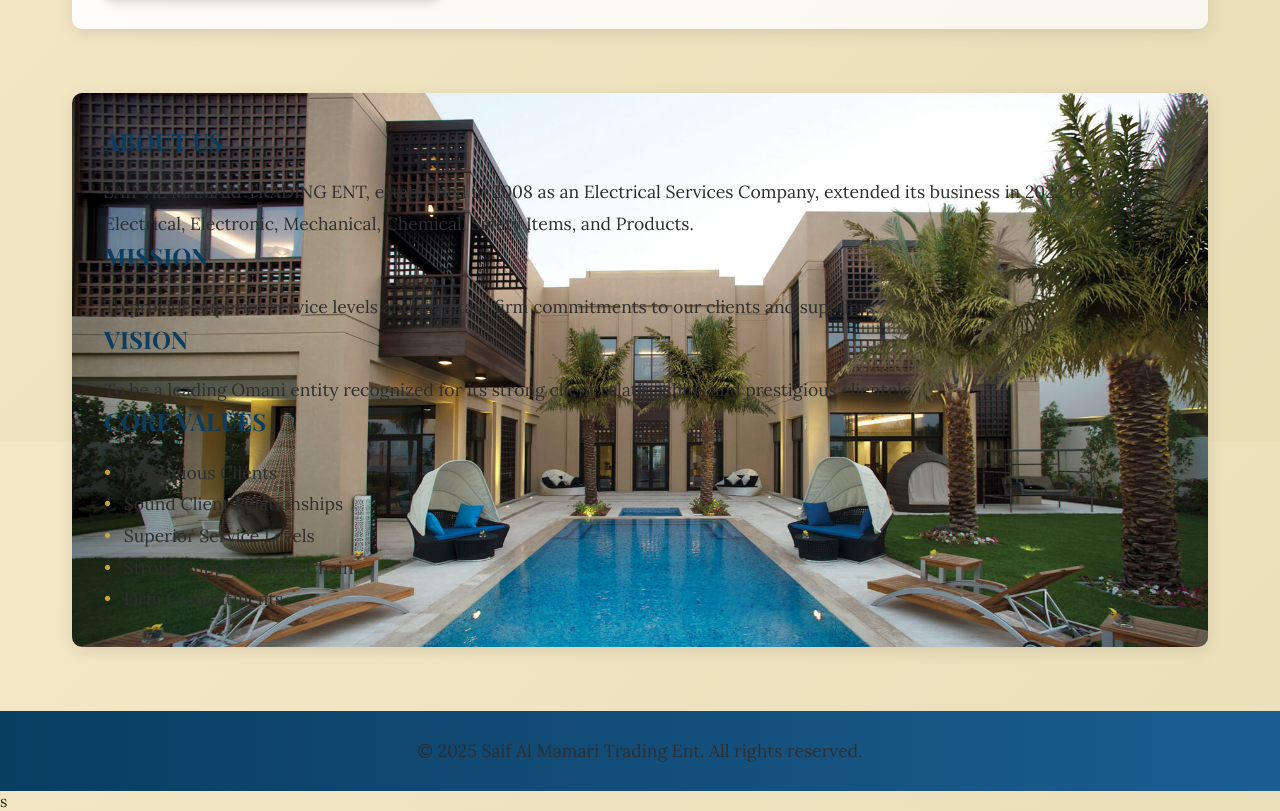
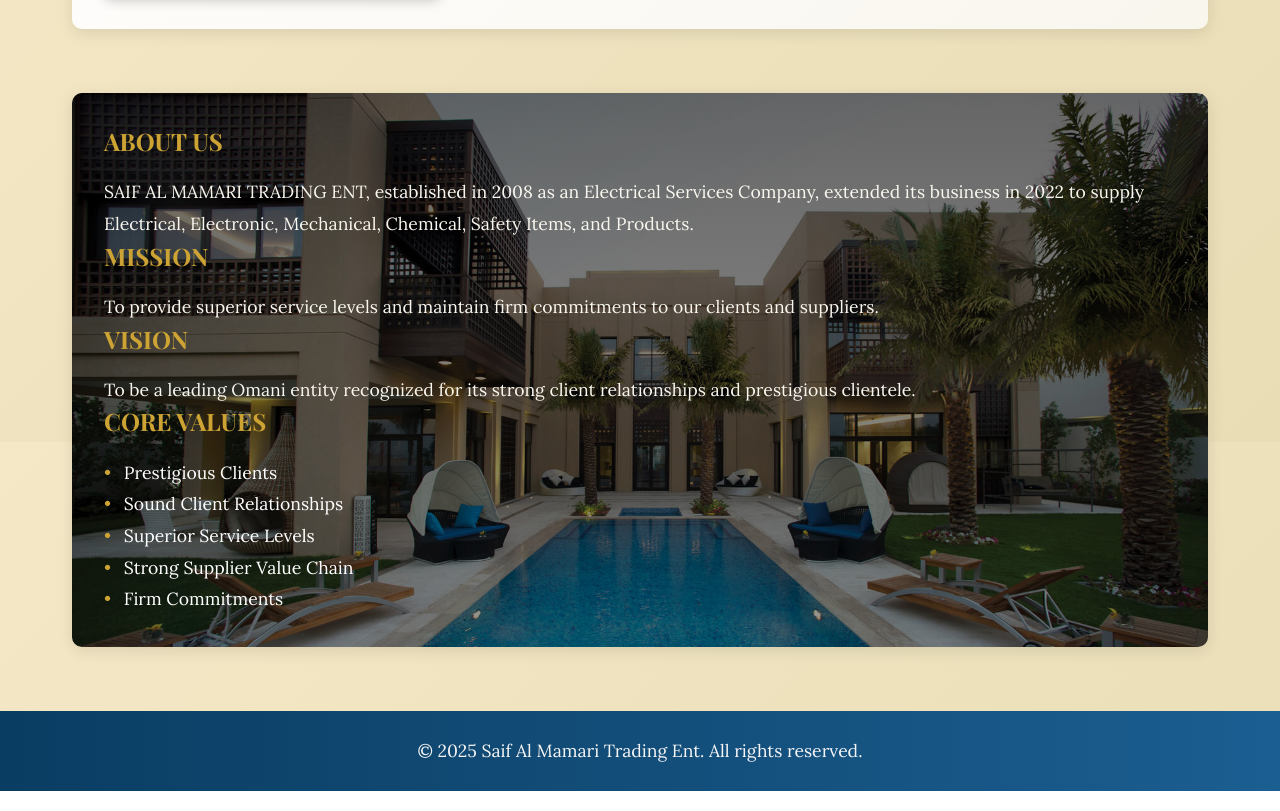
Before and after one commit to owaies/Samtoman_website, a website: page views/index.html in a window 1280 px wide. Shown: the part 1158-1969 px from the top of the page. Drawn offline with nearby package versions, Linux system fonts and the light colour scheme; no server answers.

Commit message:
Initial commit

```diff
--- a/public/css/main.css
+++ b/public/css/main.css
@@ -212,7 +212,7 @@ main {
   margin-bottom: 1rem;
   animation: fadeIn 1.2s ease-out 0.4s;
   animation-fill-mode: both;
-  color : #CDA434;
+   color: #CDA434;
 }
 
 .hero-content p {
@@ -220,15 +220,14 @@ main {
   margin-bottom: 2rem;
   animation: fadeIn 1.2s ease-out 0.6s;
   animation-fill-mode: both;
-  color:#F5E8C7
-
+  color: #F9F6EE;
 }
 
 .hero-content .cta-button {
   display: inline-block;
   padding: 1rem 2rem;
   background: linear-gradient(45deg, #CDA434, #E8B923); /* Rich Gold gradient */
-  color: #000000; /* Deep Teal */
+  color: #0A3D62; /* Deep Teal */
   text-decoration: none;
   border-radius: 6px;
   font-family: 'Playfair Display', serif;
@@ -315,7 +314,6 @@ section {
 .services-grid > * {
   position: relative; /* For overlay positioning */
   padding: 1.5rem;
-  background: url('/images/service-card-bg.jpg') no-repeat center center/cover; /* Background image for each card */
   border-radius: 8px;
   box-shadow: 0 4px 12px rgba(0, 0, 0, 0.2);
   transition: transform 0.3s ease;
@@ -509,12 +507,39 @@ section[data-content="contact"] p a:hover {
 
 /* About Section (Index Page) */
 section.about {
+  position: relative; /* For overlay positioning */
   padding: 2rem;
-  background: linear-gradient(135deg, #FFFFFF, #F9F6EE); /* White to Creamy White */
   border-radius: 10px;
   box-shadow: 0 4px 16px rgba(0, 0, 0, 0.1);
   animation: fadeInUp 0.8s ease-out;
+  overflow: hidden; /* Ensure overlay doesn't overflow */
+}
 
+section.about::before {
+  content: '';
+  position: absolute;
+  top: 0;
+  left: 0;
+  width: 100%;
+  height: 100%;
+  background: linear-gradient(to bottom, rgba(0, 0, 0, 0.6), rgba(0, 0, 0, 0.4)); /* Dark overlay for readability */
+  z-index: 1;
+  border-radius: 10px;
+}
+
+section.about > * {
+  position: relative;
+  z-index: 2; /* Ensure content is above overlay */
+  color: #F9F6EE; /* Creamy White for better contrast */
+}
+
+section.about h1,
+section.about h2 {
+  color: #F9F6EE; /* Override default Deep Teal for headings */
+}
+
+section.about ul li::before {
+  color: #CDA434; /* Rich Gold for bullet points */
 }
 
 /* Animations */
--- a/views/admin-login.html
+++ b/views/admin-login.html
@@ -3,53 +3,19 @@
 <head>
   <meta charset="UTF-8">
   <meta name="viewport" content="width=device-width, initial-scale=1.0">
-  <title>Admin Login - SAIF AL MAMARI</title>
+  <title>Admin Login</title>
+  <link href="https://fonts.googleapis.com/css2?family=Orbitron:wght@400;700&display=swap" rel="stylesheet">
   <link rel="stylesheet" href="/css/admin.css">
 </head>
 <body>
-  <div class="login-container">
-    <div class="login-box">
-      <h1>Admin Login</h1>
-      <form id="login-form">
-        <div class="form-group">
-          <label for="username">Username</label>
-          <input type="text" id="username" required>
-        </div>
-        <div class="form-group">
-          <label for="password">Password</label>
-          <input type="password" id="password" required>
-        </div>
-        <button type="submit">Login</button>
-      </form>
-    </div>
+  <div class="container">
+    <h1>Admin Login</h1>
+    <form id="login-form">
+      <input type="text" id="username" placeholder="Username" required>
+      <input type="password" id="password" placeholder="Password" required>
+      <button type="submit">Login</button>
+    </form>
   </div>
-
-  <script>
-    document.getElementById('login-form').addEventListener('submit', async function(e) {
-      e.preventDefault();
-
-      const username = document.getElementById('username').value;
-      const password = document.getElementById('password').value;
-
-      try {
-        const response = await fetch('/admin/login', {
-          method: 'POST',
-          headers: {
-            'Content-Type': 'application/json'
-          },
-          body: JSON.stringify({ username, password })
-        });
-
-        if (!response.ok) throw new Error('Login failed');
-
-        const { token } = await response.json();
-        localStorage.setItem('adminToken', token);
-        window.location.href = '/admin/panel';
-      } catch (error) {
-        console.error('Login error:', error);
-        alert('Invalid credentials. Please try again.');
-      }
-    });
-  </script>
+  <script src="/js/admin.js"></script>
 </body>
 </html>
--- a/views/index.html
+++ b/views/index.html
@@ -68,28 +68,28 @@
       </div>
     </section>
     <section class="about" id="aboutus" style="background: url('/images/abt3.jpg') no-repeat center center/cover;" >
-      <h1>About Us</h1>
+      <h1 style ="color : #CDA434;">About Us</h1>
       <p>SAIF AL MAMARI TRADING ENT, established in 2008 as an Electrical Services Company, extended its business in 2022 to supply Electrical, Electronic, Mechanical, Chemical, Safety Items, and Products.</p>
-      <h2>Mission</h2>
+      <h2 style ="color : #CDA434;">Mission</h2>
       <p>To provide superior service levels and maintain firm commitments to our clients and suppliers.</p>
-      <h2>Vision</h2>
+      <h2 style ="color : #CDA434;">Vision</h2>
       <p>To be a leading Omani entity recognized for its strong client relationships and prestigious clientele.</p>
-      <h2>Core Values</h2>
+      <h2 style ="color : #CDA434;">Core Values</h2>
       <ul>
-        <li>Prestigious Clients</li>
-        <li>Sound Client Relationships</li>
-        <li>Superior Service Levels</li>
-        <li>Strong Supplier Value Chain</li>
-        <li>Firm Commitments</li>
+        <li style = "color : white;">Prestigious Clients</li>
+        <li style = "color : white;">Sound Client Relationships</li>
+        <li style = "color : white;">Superior Service Levels</li>
+        <li style = "color : white;">Strong Supplier Value Chain</li>
+        <li style = "color : white;">Firm Commitments</li>
       </ul>
     </section>
   </main>
 
   <footer>
-    <p>© 2025 SAIF AL MAMARI TRADING ENT. All rights reserved.</p>
+    <p style ="color : whitesmoke;">© 2025 SAIF AL MAMARI TRADING ENT. All rights reserved.</p>
   </footer>
 
   <script src="/js/main.js"></script>
   <script src="/js/mobile-nav.js"></script>
 </body>
-</html>s
+</html>
```
